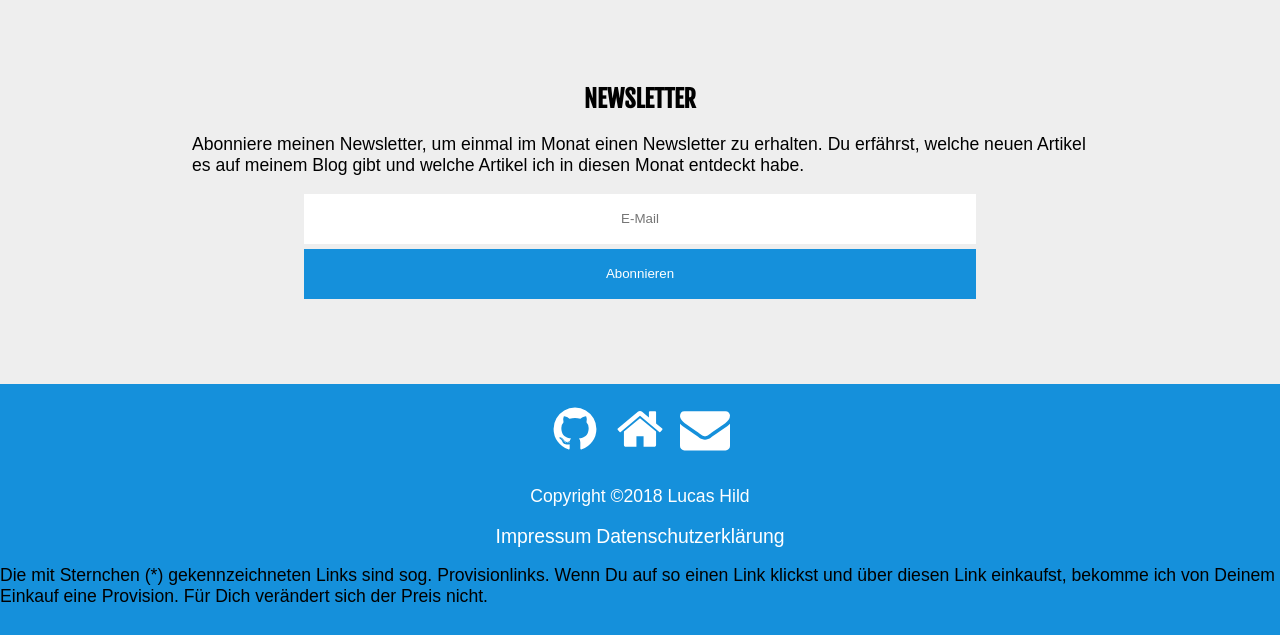
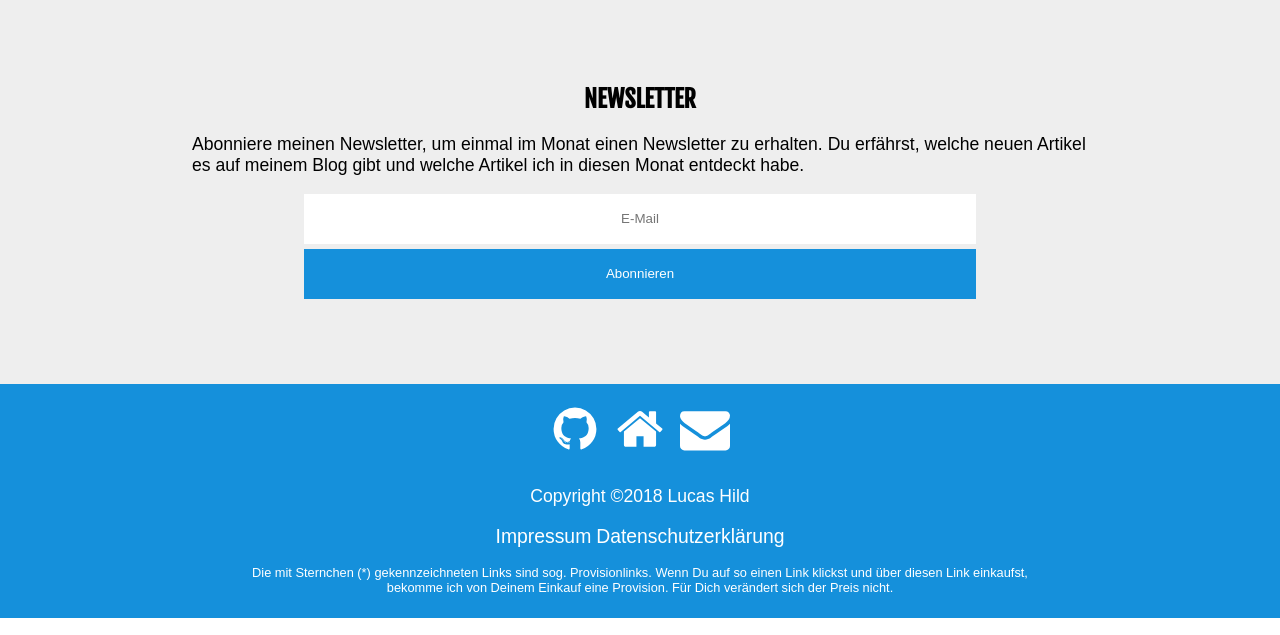
Before and after one commit to Lanseuo/lucas-blog, a Flask app: page / in a window 1280 px wide. Shown: the part 3601-4236 px from the top of the page. Run offline with Flask 2, Linux system fonts and the light colour scheme; some libraries are stand-ins or nearby versions; some web fonts are replaced.

Commit message:
Update style of list items and footer

```diff
--- a/blog/static/css/style.css
+++ b/blog/static/css/style.css
@@ -21,7 +21,7 @@ input:required:invalid {
     outline: none;
 }
 
-p, a {
+p, a, li {
     font-family: 'Mukta Mahee', sans-serif;
     font-size: 1.1em;
 }
@@ -381,7 +381,8 @@ main {
 
 #footer {
     background-color: var(--primary-color);
-    padding: 10px 0;
+    padding: 10px 250px;
+    color: white;
 }
 
 #footer #social-profiles {
@@ -396,7 +397,6 @@ main {
 
 #footer #copyright {
     text-align: center;
-    color: white;
 }
 
 #footer .footer-links {
@@ -409,6 +409,11 @@ main {
 
 #footer .footer-links a:hover {
     color: black;
+}
+
+#footer .fotnote {
+    font-size: 0.8em;
+    text-align: center;
 }
 
 @media (max-width: 750px) {
@@ -449,4 +454,8 @@ main {
     #newsletter input, #newsletter button {
         width: 100%;
     }
+
+    #footer {
+        padding: 10px;
+    }
 }
```
